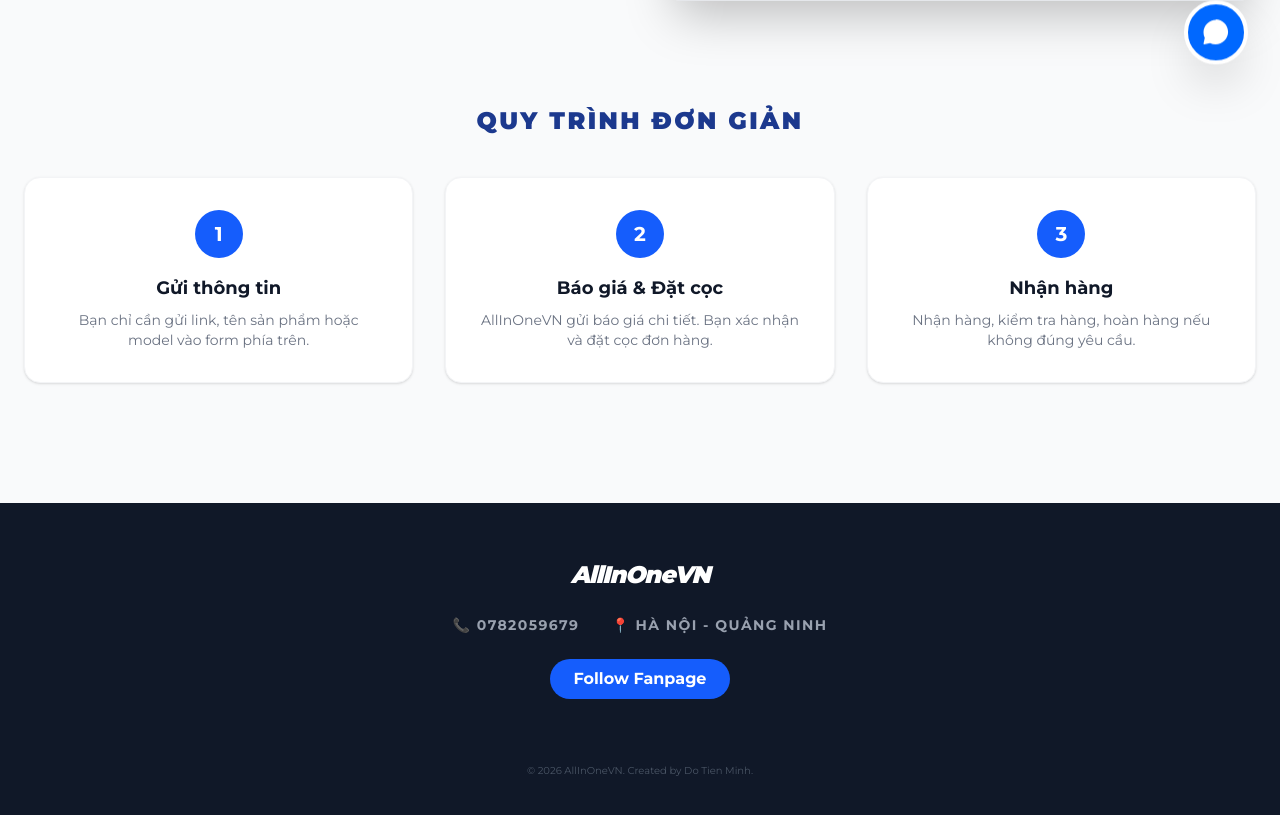
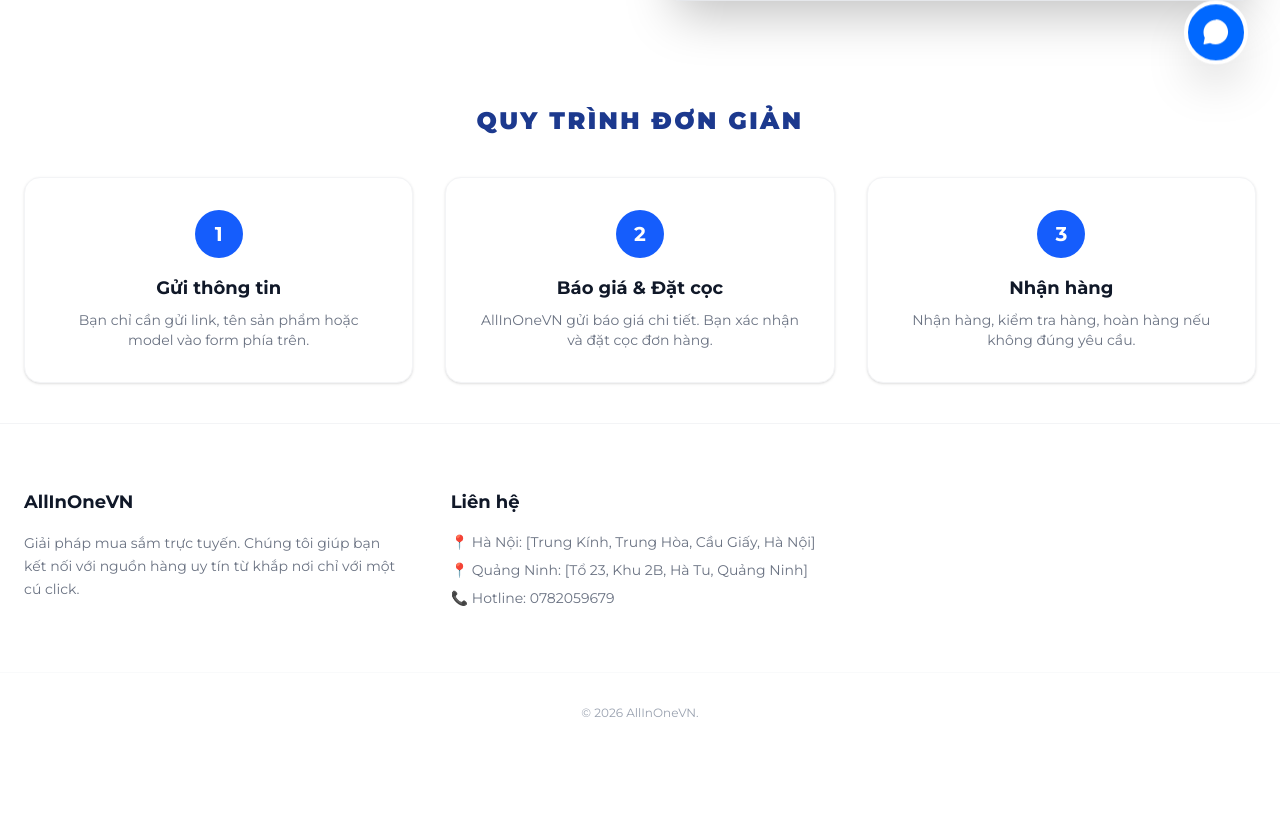
Before and after one commit to dotienminh6-svg/Cua-hang-cua-minh, a Next.js app: page / in a window 1280 px wide. Shown: the part 691-1506 px from the top of the page. After the commit the page ends 1444 px from the top, so only its background shows below. Built offline with nearby package versions, Linux system fonts and the light colour scheme.

Commit message:
Them dia chi

```diff
--- a/app/page.tsx
+++ b/app/page.tsx
@@ -21,7 +21,7 @@ export default function Home() {
   };
 
   return (
-    <main className="min-h-screen bg-gray-50 font-sans text-gray-900 relative">
+    <main className="min-h-screen bg-aio-bg font-sans text-gray-900 relative">
       {/* HEADER */}
 <header className="bg-white py-4 px-6 border-b border-gray-100 shadow-sm">
   <div className="max-w-7xl mx-auto flex items-center justify-between">
@@ -56,9 +56,9 @@ export default function Home() {
 
     {/* Góc phải: AllInOneVN và slogan */}
     <div className="flex items-center gap-4">
-      <span className="text-[#337ab7] font-extrabold text-2xl tracking-tight">AllInOneVN</span>
+      <span className="text-aio-blue font-extrabold text-2xl tracking-tight">AllInOneVN</span>
       <div className="h-6 w-[1px] bg-gray-300 hidden md:block"></div>
-      <p className="text-blue-700 font-bold hidden md:block uppercase text-[11px] tracking-[0.2em]">
+      <p className="text-aio-blue font-bold hidden md:block uppercase text-[11px] tracking-[0.2em]">
         Tất cả chỉ trong một click
       </p>
     </div>
@@ -250,20 +250,30 @@ export default function Home() {
        </div> {/* <-- DÒNG NÀY BỊ THIẾU TRONG CODE CŨ CỦA BẠN */}
 
       {/* FOOTER */}
-      <footer className="bg-gray-900 text-white py-14 px-6 mt-20">
-        <div className="max-w-7xl mx-auto flex flex-col items-center space-y-6">
-          <div className="text-2xl font-black tracking-tighter italic">AllInOneVN</div>
-          <div className="flex flex-wrap justify-center gap-8 text-sm text-gray-400 uppercase font-bold tracking-widest">
-            <span>📞 0782059679</span>
-            <span>📍 Hà Nội - Quảng Ninh</span>
+      <footer className="bg-white border-t border-gray-100 pt-16 pb-8">
+        <div className="max-w-7xl mx-auto px-6 grid md:grid-cols-3 gap-12">
+          {/* Cột 1: Giới thiệu */}
+          <div>
+            <h4 className="text-aio-blue font-bold text-lg mb-4">AllInOneVN</h4>
+            <p className="text-gray-500 text-sm leading-relaxed">
+              Giải pháp mua sắm trực tuyến. Chúng tôi giúp bạn kết nối với nguồn hàng uy tín từ khắp nơi chỉ với một cú click.
+            </p>
           </div>
-          <a href="https://www.facebook.com/LilM1905" target="_blank" className="bg-blue-600 px-6 py-2 rounded-full font-bold hover:bg-blue-500 transition-colors">
-            Follow Fanpage
-          </a>
-          <p className="text-gray-600 text-[10px] pt-10">© 2026 AllInOneVN. Created by Do Tien Minh.</p>
+
+          {/* Cột 2: Liên hệ */}
+          <div>
+            <h4 className="text-aio-blue font-bold text-lg mb-4">Liên hệ</h4>
+            <ul className="text-gray-500 text-sm space-y-2">
+              <li>📍 Hà Nội: [Trung Kính, Trung Hòa, Cầu Giấy, Hà Nội]</li>
+              <li>📍 Quảng Ninh: [Tổ 23, Khu 2B, Hà Tu, Quảng Ninh]</li>
+              <li>📞 Hotline: 0782059679</li>
+            </ul>
+          </div>
         </div>
-      </footer>
-
+        <div className="text-center mt-16 pt-8 border-t border-gray-50 text-gray-400 text-xs">
+          © 2026 AllInOneVN.
+       </div>
+     </footer>
       {/* ZALO BUTTON */}
       <a
         href="https://zalo.me/0782059679"
```
